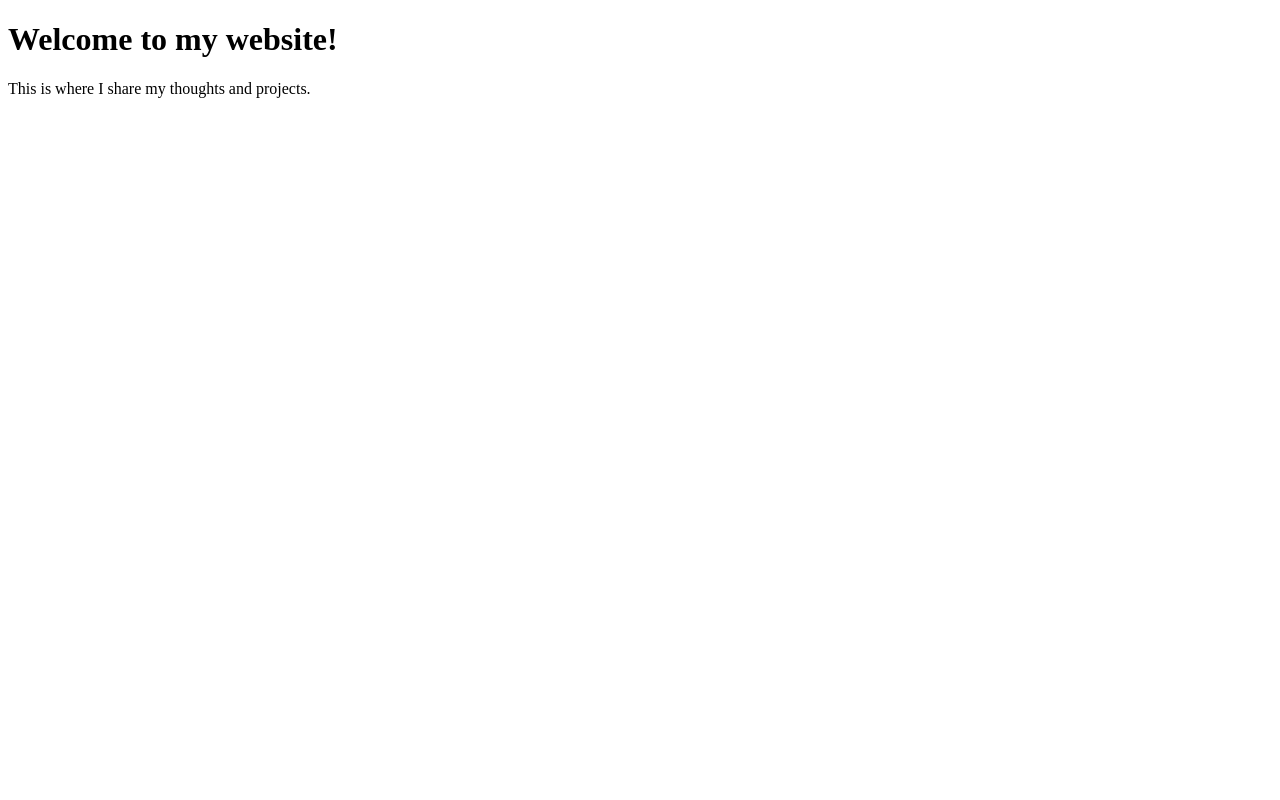
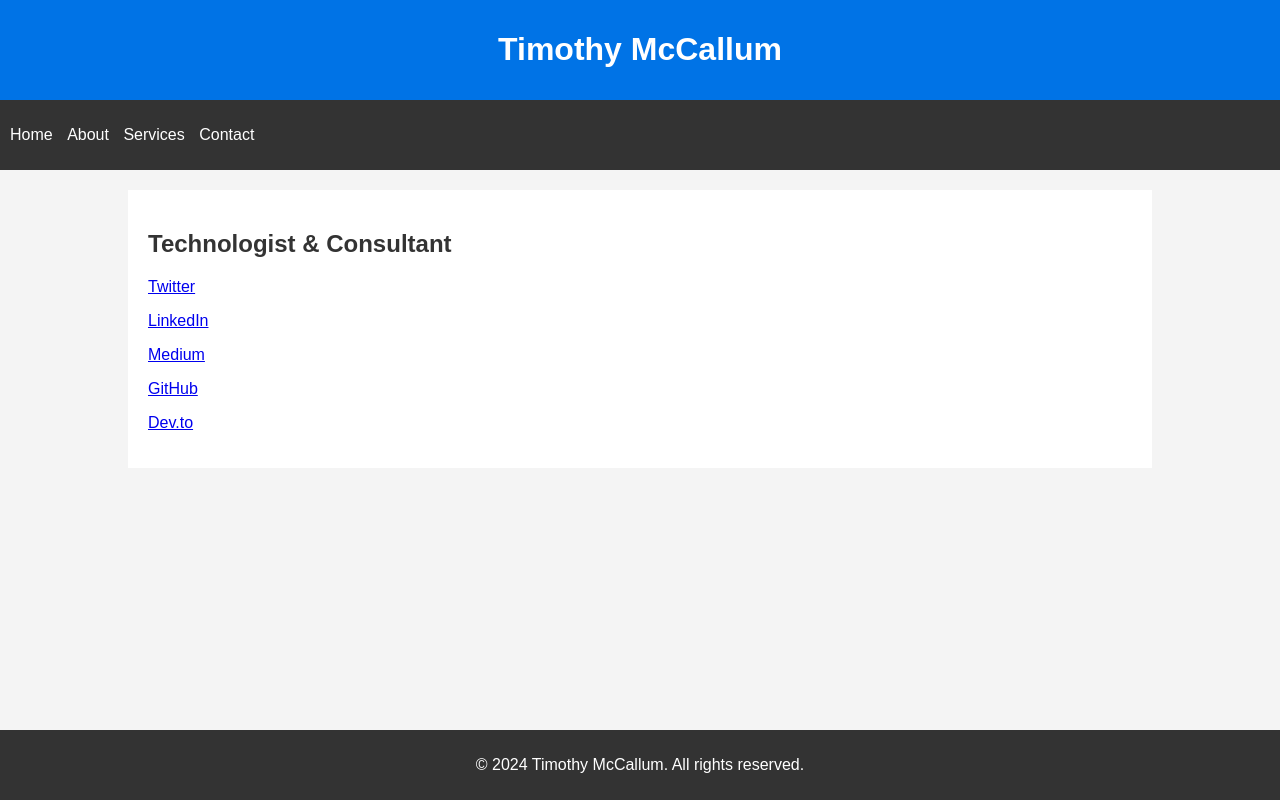
Before and after one commit to tpmccallum/timothymccallum.com.au, a plain HTML site: page index.html in a window 1280 px wide. Drawn offline with Linux system fonts and the light colour scheme.

Commit message:
Update index.html

```diff
--- a/index.html
+++ b/index.html
@@ -2,10 +2,84 @@
 <html lang="en">
 <head>
     <meta charset="UTF-8">
+    <meta name="viewport" content="width=device-width, initial-scale=1.0">
     <title>Timothy McCallum</title>
+    <style>
+        body {
+            font-family: Arial, sans-serif;
+            margin: 0;
+            padding: 0;
+            background-color: #f4f4f4;
+            color: #333;
+        }
+        header {
+            background-color: #0073e6;
+            color: white;
+            padding: 10px 0;
+            text-align: center;
+        }
+        nav {
+            background-color: #333;
+            color: white;
+            padding: 10px;
+        }
+        nav ul {
+            list-style-type: none;
+            padding: 0;
+        }
+        nav ul li {
+            display: inline;
+            margin-right: 10px;
+        }
+        nav ul li a {
+            color: white;
+            text-decoration: none;
+        }
+        .container {
+            width: 80%;
+            margin: auto;
+            overflow: hidden;
+        }
+        .content {
+            background: white;
+            padding: 20px;
+            margin: 20px 0;
+        }
+        footer {
+            background-color: #333;
+            color: white;
+            text-align: center;
+            padding: 10px 0;
+            position: fixed;
+            width: 100%;
+            bottom: 0;
+        }
+    </style>
 </head>
 <body>
-    <h1>Welcome to my website!</h1>
-    <p>This is where I share my thoughts and projects.</p>
+    <header>
+        <h1>Timothy McCallum</h1>
+    </header>
+    <nav>
+        <ul>
+            <li><a href="#home">Home</a></li>
+            <li><a href="#about">About</a></li>
+            <li><a href="#services">Services</a></li>
+            <li><a href="#contact">Contact</a></li>
+        </ul>
+    </nav>
+    <div class="container">
+        <div class="content">
+            <h2>Technologist & Consultant</h2>
+<p class="has-text-align-center"><a href="https://twitter.com/mistermac2008">Twitter</a> </p>
+<p class="has-text-align-center"><a href="https://www.linkedin.com/in/tim-mccallum-67924724b/" data-type="link" data-id="https://www.linkedin.com/in/tim-mccallum-67924724b/">LinkedIn</a></p>
+<p class="has-text-align-center"><a href="https://medium.com/@tpmccallum" data-type="link" data-id="https://medium.com/@tpmccallum">Medium</a></p>
+<p class="has-text-align-center"><a href="https://github.com/tpmccallum" data-type="link" data-id="https://github.com/tpmccallum">GitHub</a></p>
+<p class="has-text-align-center"><a href="https://dev.to/tpmccallum" data-type="link" data-id="https://dev.to/tpmccallum">Dev.to</a></p>
+        </div>
+    </div>
+    <footer>
+        <p>&copy; 2024 Timothy McCallum. All rights reserved.</p>
+    </footer>
 </body>
 </html>
```
